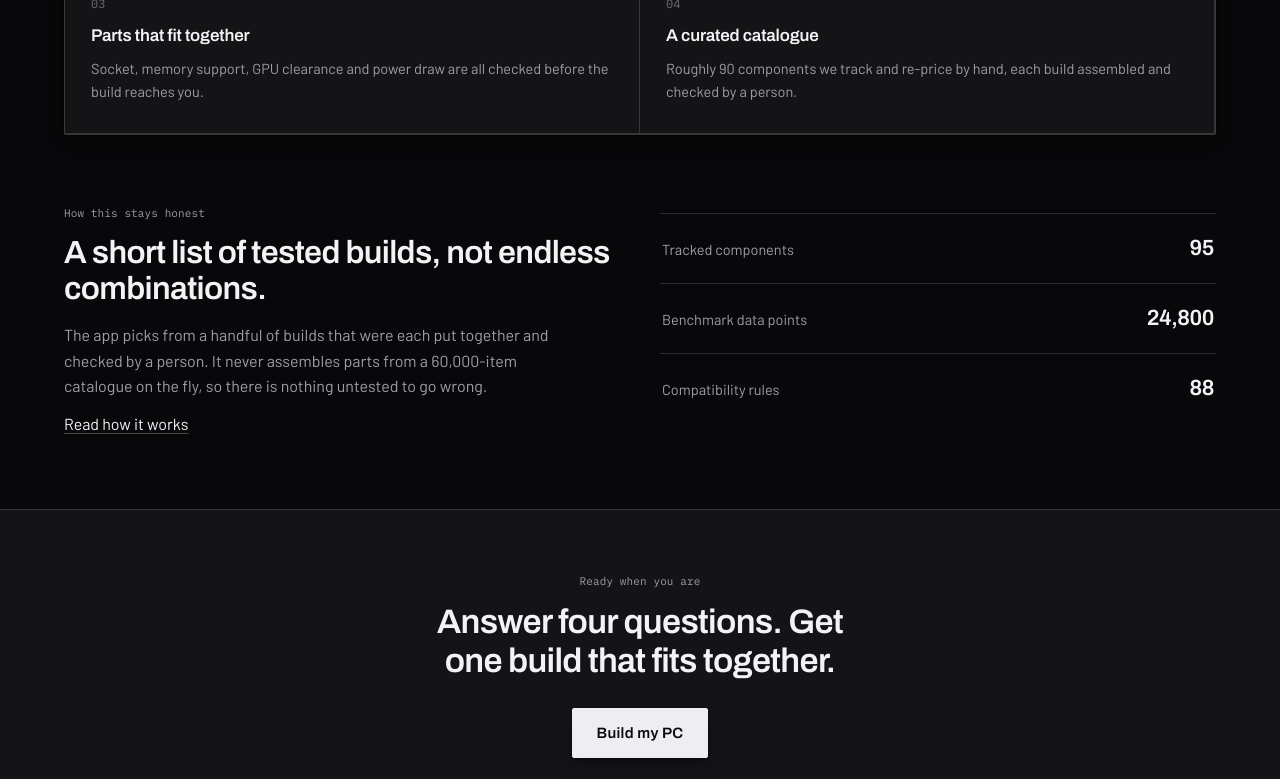
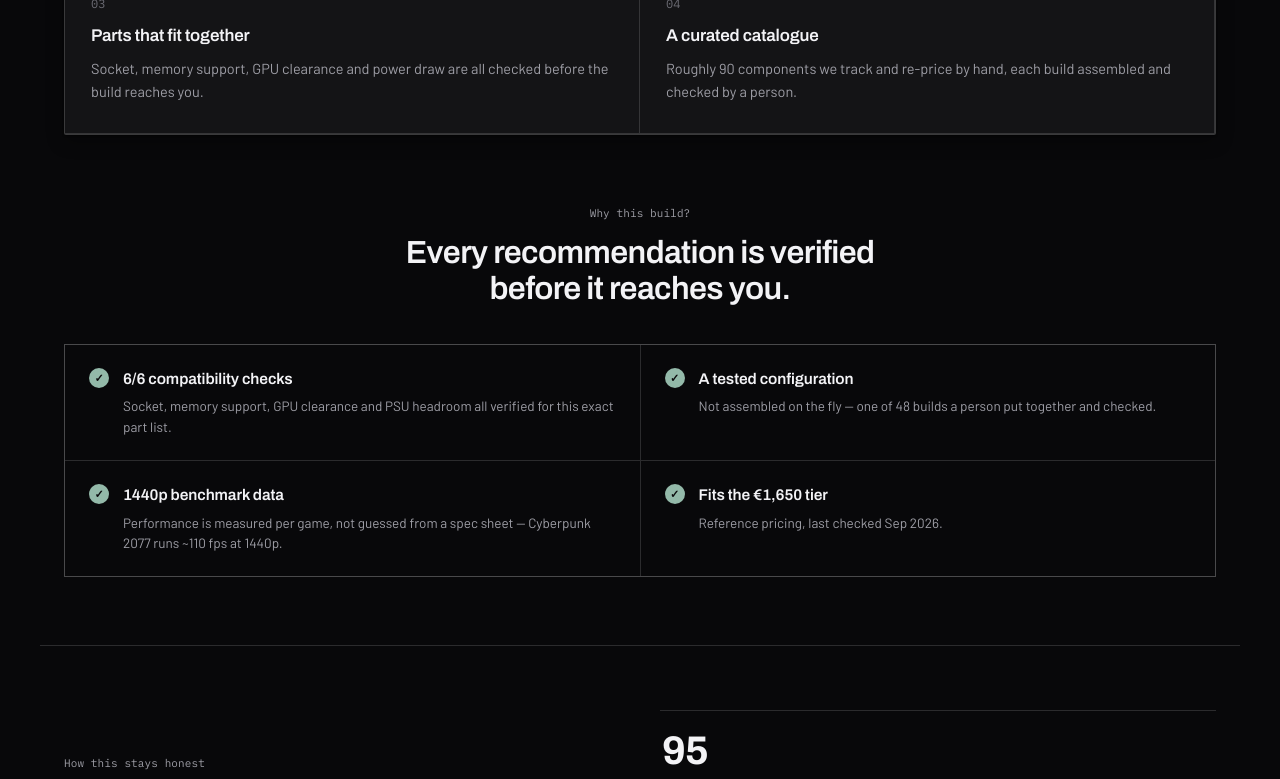
Before and after one commit to SorenUPP/Overclocked, a Next.js app: page / in a window 1280 px wide. Shown: the part 780-1559 px from the top of the page. Built offline with nearby package versions, Linux system fonts and the light colour scheme.

Commit message:
feat: phase 2 - dominant trust metrics, verification checklist, pricing freshness

```diff
--- a/src/app/page.js
+++ b/src/app/page.js
@@ -1,5 +1,6 @@
 import Hero from '@/components/home/Hero';
 import ValueProps from '@/components/home/ValueProps';
+import WhyTrust from '@/components/home/WhyTrust';
 import Principle from '@/components/home/Principle';
 import FinalCta from '@/components/home/FinalCta';
 
@@ -8,6 +9,7 @@ export default function HomePage() {
     <main>
       <Hero />
       <ValueProps />
+      <WhyTrust />
       <Principle />
       <FinalCta />
     </main>
--- a/src/components/home/Hero.js
+++ b/src/components/home/Hero.js
@@ -6,16 +6,9 @@ import { Container, Mono, VerifiedBadge, glassCard } from '@/components/ui/primi
 import { ButtonLink } from '@/components/ui/Button';
 import { PartImage } from '@/components/ui/PartImage';
 import { siteStats } from '@/lib/data';
-import { recommend } from '@/lib/recommend';
-import { DEFAULT_SELECTION } from '@/lib/build-params';
+import { exampleBuild as example } from '@/lib/example-build';
+import { formatRev } from '@/lib/format';
 
-/**
- * The hero's featured build runs through the same `recommend()` pipeline as
- * the actual result page, seeded with the same defaults — so every figure
- * here (price, FPS, compatibility) is a real, current output of the
- * recommender, not a hand-typed number that can drift out of sync with it.
- */
-const example = recommend(DEFAULT_SELECTION);
 const exampleCpu = example.build.parts.find((p) => p.category === 'CPU');
 const exampleGpu = example.build.parts.find((p) => p.category === 'GPU');
 const headlinePerf = example.performance[0];
@@ -319,7 +312,7 @@ export default function Hero() {
             <Stat>
               <Mono>Price</Mono>
               <StatValue>{example.referenceTotalLabel}</StatValue>
-              <StatSub>reference</StatSub>
+              <StatSub>reference · {formatRev(siteStats.indexRev)}</StatSub>
             </Stat>
             <CompatStat>
               <VerifiedBadge>
--- a/src/components/home/Principle.js
+++ b/src/components/home/Principle.js
@@ -4,6 +4,7 @@ import Link from 'next/link';
 import styled from 'styled-components';
 import { Container, Mono } from '@/components/ui/primitives';
 import { siteStats } from '@/lib/data';
+import { formatCompact } from '@/lib/format';
 
 const Section = styled(Container)`
   padding-block: 64px 72px;
@@ -41,34 +42,38 @@ const Rows = styled.div`
   display: grid;
 `;
 
+/**
+ * Big number on top, label underneath — these are the strongest trust
+ * signals on the page (item count, benchmark volume, rule count), so they
+ * read like headline figures rather than footer metadata.
+ */
 const Line = styled.div`
-  display: flex;
-  justify-content: space-between;
-  align-items: baseline;
-  padding: 18px 2px;
+  padding: 20px 2px;
   border-top: 1px solid ${({ theme }) => theme.colors.border};
+`;
 
-  span:first-child {
-    font-size: 14.5px;
-    color: ${({ theme }) => theme.colors.textMuted};
-  }
+const LineValue = styled.div`
+  font-family: ${({ theme }) => theme.fonts.heading};
+  font-size: clamp(30px, 3.6vw, 40px);
+  font-weight: 700;
+  letter-spacing: -0.02em;
+  line-height: 1;
+`;
 
-  span:last-child {
-    font-family: ${({ theme }) => theme.fonts.heading};
-    font-size: 22px;
-    font-weight: 600;
-    letter-spacing: -0.02em;
-  }
+const LineLabel = styled(Mono)`
+  display: block;
+  margin-top: 8px;
+  color: ${({ theme }) => theme.colors.textMuted};
 `;
 
 export default function Principle() {
   const rows = [
-    { label: 'Tracked components', value: siteStats.trackedComponents },
+    { label: 'Components tracked', value: siteStats.trackedComponents },
     {
       label: 'Benchmark data points',
-      value: siteStats.benchmarkDataPoints.toLocaleString('en-US'),
+      value: formatCompact(siteStats.benchmarkDataPoints),
     },
-    { label: 'Compatibility rules', value: siteStats.compatibilityRules },
+    { label: 'Compatibility checks', value: siteStats.compatibilityRules },
   ];
 
   return (
@@ -91,8 +96,8 @@ export default function Principle() {
         <Rows>
           {rows.map((r) => (
             <Line key={r.label}>
-              <span>{r.label}</span>
-              <span>{r.value}</span>
+              <LineValue>{r.value}</LineValue>
+              <LineLabel>{r.label}</LineLabel>
             </Line>
           ))}
         </Rows>
--- /dev/null
+++ b/src/components/home/WhyTrust.js
@@ -0,0 +1,130 @@
+'use client';
+
+import styled from 'styled-components';
+import { Container, Mono } from '@/components/ui/primitives';
+import { exampleBuild as example } from '@/lib/example-build';
+import { formatRev } from '@/lib/format';
+import { siteStats } from '@/lib/data';
+
+/**
+ * Makes the "tested builds, not endless combinations" differentiator
+ * concrete: four things that are true of the exact build shown in the hero
+ * card, each one a real value pulled from the recommender rather than
+ * marketing copy.
+ */
+const compatPassed = example.compatibility.filter((c) => c.status === 'ok').length;
+
+const REASONS = [
+  {
+    title: `${compatPassed}/${compatPassed} compatibility checks`,
+    body: 'Socket, memory support, GPU clearance and PSU headroom all verified for this exact part list.',
+  },
+  {
+    title: 'A tested configuration',
+    body: `Not assembled on the fly — one of ${siteStats.curatedBuilds} builds a person put together and checked.`,
+  },
+  {
+    title: `${example.resolution.id} benchmark data`,
+    body: `Performance is measured per game, not guessed from a spec sheet — ${example.performance[0].game} runs ${example.performance[0].estLabel.toLowerCase()} at ${example.resolution.id}.`,
+  },
+  {
+    title: `Fits the ${example.build.budgetLabel} tier`,
+    body: `Reference pricing, last checked ${formatRev(siteStats.indexRev)}.`,
+  },
+];
+
+const Section = styled(Container)`
+  padding-block: 64px 68px;
+  border-bottom: 1px solid ${({ theme }) => theme.colors.border};
+
+  @media (max-width: 700px) {
+    padding-block: 48px 52px;
+  }
+`;
+
+const Head = styled.div`
+  max-width: 560px;
+  margin: 0 auto 36px;
+  text-align: center;
+`;
+
+const Heading = styled.h2`
+  font-size: clamp(24px, 3vw, 32px);
+  line-height: 1.15;
+  letter-spacing: -0.02em;
+  font-weight: 600;
+  margin: 12px 0 0;
+`;
+
+const Grid = styled.div`
+  display: grid;
+  grid-template-columns: repeat(2, 1fr);
+  gap: 1px;
+  background: ${({ theme }) => theme.colors.border};
+  border: 1px solid ${({ theme }) => theme.colors.border};
+
+  @media (max-width: 640px) {
+    grid-template-columns: 1fr;
+  }
+`;
+
+const Reason = styled.div`
+  background: ${({ theme }) => theme.colors.bg};
+  padding: 22px 24px;
+  display: flex;
+  gap: 14px;
+`;
+
+const CheckMark = styled.span`
+  flex: none;
+  width: 20px;
+  height: 20px;
+  margin-top: 1px;
+  display: grid;
+  place-items: center;
+  border-radius: 50%;
+  background: ${({ theme }) => theme.colors.ok};
+  color: ${({ theme }) => theme.colors.onAccent};
+  font-size: 11px;
+  font-weight: 700;
+
+  &::before {
+    content: '✓';
+  }
+`;
+
+const ReasonTitle = styled.div`
+  font-family: ${({ theme }) => theme.fonts.heading};
+  font-size: 15.5px;
+  font-weight: 600;
+  letter-spacing: -0.005em;
+`;
+
+const ReasonBody = styled.p`
+  font-size: 13.5px;
+  line-height: 1.55;
+  color: ${({ theme }) => theme.colors.textMuted};
+  margin-top: 6px;
+`;
+
+export default function WhyTrust() {
+  return (
+    <Section as="section">
+      <Head>
+        <Mono $tone="muted">Why this build?</Mono>
+        <Heading>Every recommendation is verified before it reaches you.</Heading>
+      </Head>
+      <Grid>
+        {REASONS.map((r) => (
+          <Reason key={r.title}>
+            <CheckMark aria-hidden="true" />
+            <div>
+              <ReasonTitle>{r.title}</ReasonTitle>
+              <ReasonBody>{r.body}</ReasonBody>
+            </div>
+          </Reason>
+        ))}
+      </Grid>
+    </Section>
+  );
+}
--- /dev/null
+++ b/src/lib/example-build.js
@@ -0,0 +1,12 @@
+import { recommend } from './recommend';
+import { DEFAULT_SELECTION } from './build-params';
+
+/**
+ * The one deterministic "example" build marketing pages point to — the
+ * default recommendation (core-07 @ 1440p/144 FPS/€1,650), run through the
+ * same `recommend()` pipeline the result page uses. Computed once so every
+ * page that cites it as a demonstration (the hero card, the trust section)
+ * reads from a single source instead of re-deriving it, and never drifts out
+ * of sync with the actual recommender.
+ */
+export const exampleBuild = recommend(DEFAULT_SELECTION);
--- /dev/null
+++ b/src/lib/format.js
@@ -0,0 +1,18 @@
+const MONTHS = [
+  'Jan', 'Feb', 'Mar', 'Apr', 'May', 'Jun',
+  'Jul', 'Aug', 'Sep', 'Oct', 'Nov', 'Dec',
+];
+
+/** "2026.09" -> "Sep 2026". Falls back to the raw string if it doesn't parse. */
+export function formatRev(rev) {
+  const [year, month] = String(rev).split('.').map(Number);
+  const name = MONTHS[month - 1];
+  return name ? `${name} ${year}` : String(rev);
+}
+
+/** 24800 -> "24.8k". Leaves smaller numbers as plain integers. */
+export function formatCompact(n) {
+  if (n < 1000) return String(n);
+  const k = n / 1000;
+  return `${k % 1 === 0 ? k : k.toFixed(1)}k`;
+}
```
